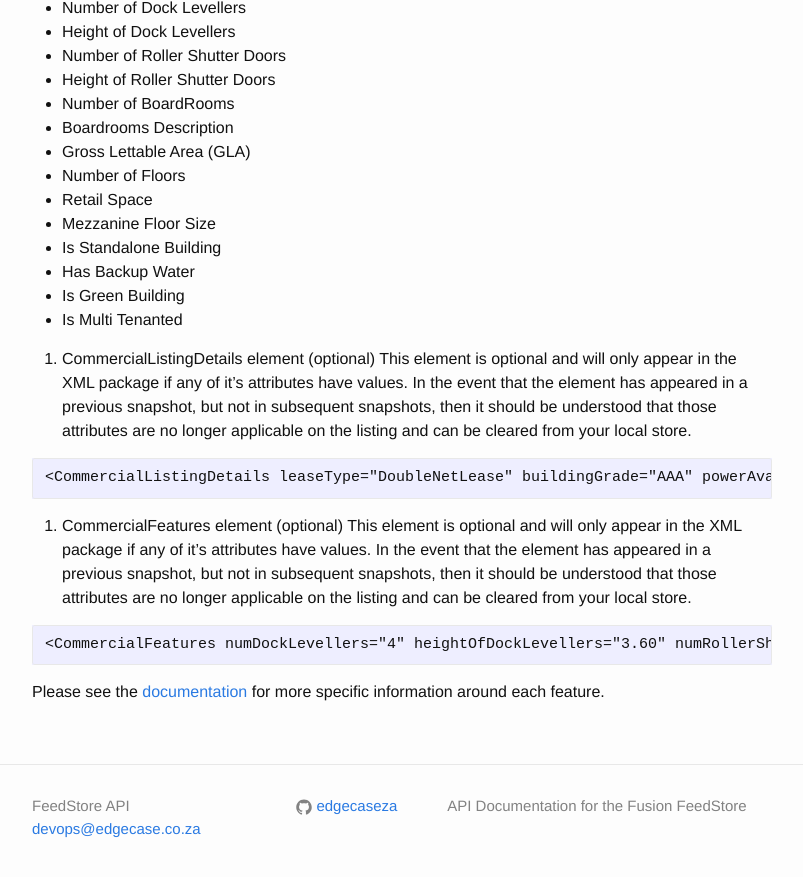
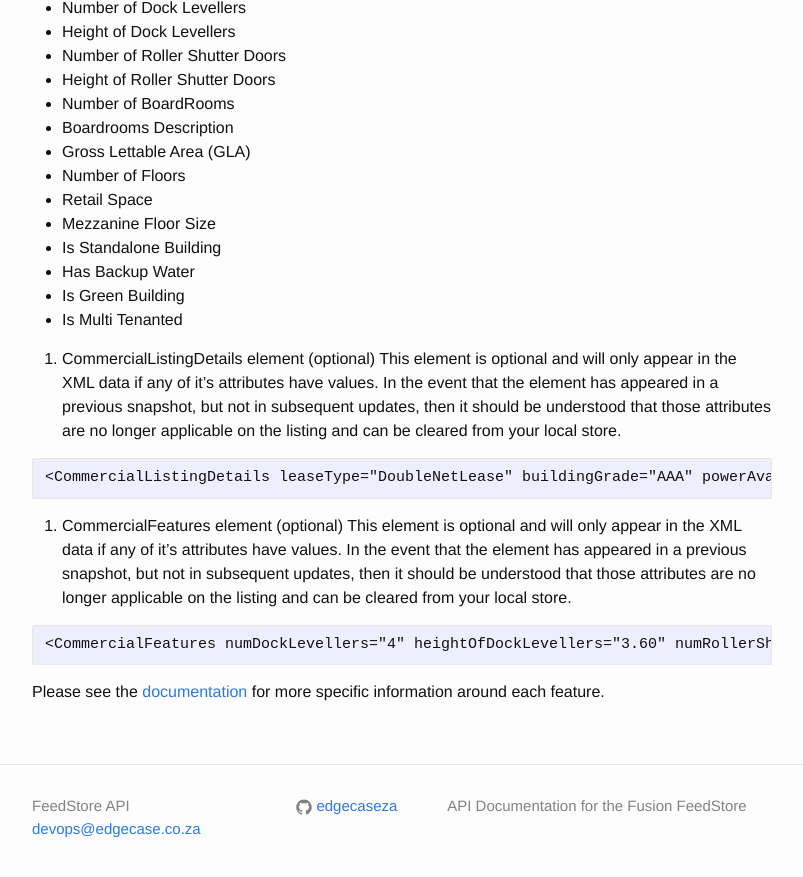
Before and after one commit to EdgeCaseZA/FeedStoreAPI, a Jekyll site: the page built from _posts/2019-04-18-Rev-24-Commercial-Listings-Features.md, in a window 1280 px wide and 900 px high, scrolled down 642 px. Shown: the top 877 px of the window, without its empty margins (238-1041 px from the left). Built offline with Jekyll 4.4.1, drawn with Linux system fonts in a browser that asks for light colours.

Commit message:
Formatting

````diff
--- a/_posts/2019-04-18-Rev-24-Commercial-Listings-Features.md
+++ b/_posts/2019-04-18-Rev-24-Commercial-Listings-Features.md
@@ -37,16 +37,15 @@
 - Is Multi Tenanted
 
 1. CommercialListingDetails element (optional)
-   This element is optional and will only appear in the XML package if any of it's attributes have values. In the event that the element has appeared in a previous snapshot, but not in subsequent snapshots, then it should be understood that those attributes are no longer applicable on the listing and can be cleared from your local store.
+This element is optional and will only appear in the XML data if any of it's attributes have values. In the event that the element has appeared in a previous snapshot, but not in subsequent updates, then it should be understood that those attributes are no longer applicable on the listing and can be cleared from your local store.
 
 ```
 <CommercialListingDetails leaseType="DoubleNetLease" buildingGrade="AAA" powerAvailability="ThreePhase" grossRentalPerMonth="25000" netRentalPerMonth="20000" escalation="8" zoning="Mixed Use" underCoverParkingBayCostPerMonth="250" openParkingBayCostPerMonth="100" />
 ```
 
 
-
-1. CommercialFeatures element (optional)
-This element is optional and will only appear in the XML package if any of it's attributes have values. In the event that the element has appeared in a previous snapshot, but not in subsequent snapshots, then it should be understood that those attributes are no longer applicable on the listing and can be cleared from your local store.
+2. CommercialFeatures element (optional)
+This element is optional and will only appear in the XML data if any of it's attributes have values. In the event that the element has appeared in a previous snapshot, but not in subsequent updates, then it should be understood that those attributes are no longer applicable on the listing and can be cleared from your local store.
 
 ```
 <CommercialFeatures numDockLevellers="4" heightOfDockLevellers="3.60" numRollerShutterDoors="2" heightOfRollerShutterDoors="2.80" heightOfRoof="4.00" numBoardrooms="2" boardRoomsDescription="Luxurious, fully kitted out" grossLettableArea="1500" numFloors="5" retailSpace="1080.00" mezzanineFloor="500.00" IsStandaloneBuilding="true" HasBackupWater="true" IsGreenBuilding="true" IsMultiTenanted="true" />
````
